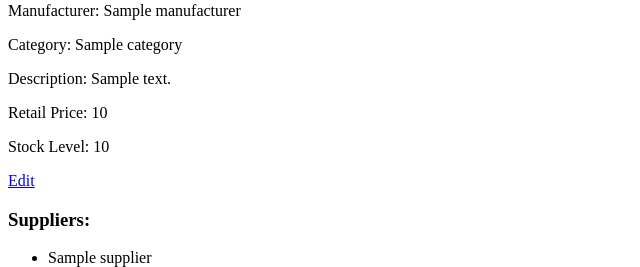
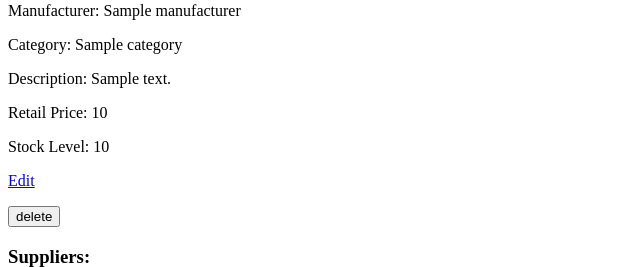
Before and after one commit to benbeardyman/Camera_Shop_Inventory_App, a Flask app: page /products/1 in a window 1280 px wide. Shown: the part 166-433 px from the top of the page, without its empty margins (0-640 px from the left). Run offline with Flask 2, Linux system fonts and the light colour scheme; a database or web service that is not in the repository returns one stand-in record (values such as "Sample title"); some libraries are stand-ins or nearby versions.

Commit message:
added delete product + supplier functions

```diff
--- a/camera_shop/controllers/product_controller.py
+++ b/camera_shop/controllers/product_controller.py
@@ -54,3 +54,8 @@ def update_product(id):
     product = Product(name, manufacturer, category, description, retail_price, stock_level, id)
     product_repository.update(product)
     return redirect('/products')
+
+@products_blueprint.route("/products/<id>/delete", methods=['POST'])
+def delete_product(id):
+    product_repository.delete(id)
+    return redirect('/products')
--- a/camera_shop/controllers/supplier_controller.py
+++ b/camera_shop/controllers/supplier_controller.py
@@ -41,3 +41,8 @@ def update_supplier(id):
     supplier = Supplier(name, id)
     supplier_repository.update(supplier)
     return redirect('/suppliers')
+
+@suppliers_blueprint.route("/suppliers/<id>/delete", methods=['POST'])
+def delete_supplier(id):
+    supplier_repository.delete(id)
+    return redirect('/suppliers')
--- a/camera_shop/repositories/product_repository.py
+++ b/camera_shop/repositories/product_repository.py
@@ -55,3 +55,8 @@
 def delete_all():
     sql = "DELETE FROM products"
     run_sql(sql)
+
+def delete(id):
+    sql = "DELETE FROM products WHERE id = %s"
+    values = [id]
+    run_sql(sql, values)
--- a/camera_shop/repositories/supplier_product_repository.py
+++ b/camera_shop/repositories/supplier_product_repository.py
@@ -19,3 +19,8 @@ def save(supplier_product):
 def delete_all():
     sql = "DELETE FROM suppliers_products"
     run_sql(sql)
+
+def delete(id):
+    sql = "DELETE FROM suppliers_products WHERE id = %s"
+    values = [id]
+    run_sql(sql, values)
--- a/camera_shop/repositories/supplier_repository.py
+++ b/camera_shop/repositories/supplier_repository.py
@@ -53,3 +53,8 @@ def update(supplier):
 def delete_all():
     sql = "DELETE FROM suppliers"
     run_sql(sql)
+
+def delete(id):
+    sql = "DELETE FROM suppliers WHERE id = %s"
+    values = [id]
+    run_sql(sql, values)
--- a/camera_shop/templates/products/edit_product.html
+++ b/camera_shop/templates/products/edit_product.html
@@ -22,11 +22,11 @@
     </div>
     <div>
         <label for="retail_price">Retail Price:</label>
-        <input type="number" id="retail_price" name="retail_price" min="0" value="{{product.retail_price}}" required>
+        <input type="number" id="retail_price" name="retail_price" min="0" step="0.01" value="{{product.retail_price}}" required>
     </div>
     <div>
         <label for="stock_level">Stock Level:</label>
-        <input type="number" id="stock_level" name="stock_level" min="0" step="1" value="{{product.stock_level}}" required>
+        <input type="number" id="stock_level" name="stock_level" min="0" value="{{product.stock_level}}" required>
     </div>
 
     <button type="submit">Update Product</button>
--- a/camera_shop/templates/products/new_product.html
+++ b/camera_shop/templates/products/new_product.html
@@ -22,14 +22,11 @@
     </div>
     <div>
         <label for="retail_price">Retail Price:</label>
-        <input type="number" id="retail_price" name="retail_price" min="0" required>
+        <input type="number" id="retail_price" name="retail_price" min="0" step="0.01" required>
     </div>
     <div>
         <label for="stock_level">Stock Level:</label>
         <input type="number" id="stock_level" name="stock_level" min="0" required>
-    </div>
-
-    <button type="submit">Add Product</button>
 
 
 </form>
--- a/camera_shop/templates/products/show.html
+++ b/camera_shop/templates/products/show.html
@@ -11,6 +11,12 @@
         <p>Retail Price: {{product.retail_price}}</p>
         <p>Stock Level: {{product.stock_level}}</p>
         <p><a href="/products/{{product.id}}/edit_product">Edit</a></p>
+        <p>
+            <form action="/products/{{ product.id }}/delete" method="POST">
+                <input type="submit" value="delete"/>
+            </form>
+        </p>
+
     </div>
 
     <div>
```
Also changed, not shown: camera_shop/templates/suppliers/show.html (+8 -1 lines).
